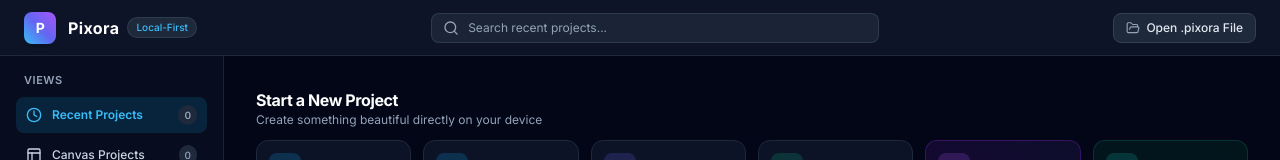
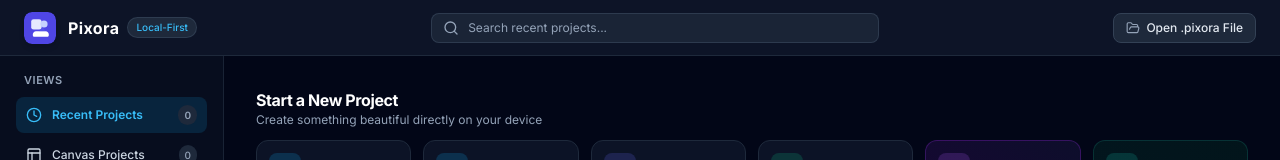
Before and after one commit to uypanha/pixora, a React (Vite) app: page / in a window 1280 px wide. Shown: the top 160 px of the page. Built offline with nearby package versions, Linux system fonts and the light colour scheme.

Commit message:
Update logo to Stitch app icon design

```diff
--- /dev/null
+++ b/src/components/common/PixoraLogo.tsx
@@ -0,0 +1,32 @@
+import React from 'react';
+
+interface PixoraLogoProps extends React.SVGProps<SVGSVGElement> {
+  size?: number | string;
+}
+
+export const PixoraLogo: React.FC<PixoraLogoProps> = ({
+  size = 24,
+  className = '',
+  ...props
+}) => {
+  return (
+    <svg
+      xmlns="http://www.w3.org/2000/svg"
+      viewBox="0 0 40 40"
+      fill="none"
+      width={size}
+      height={size}
+      className={className}
+      {...props}
+    >
+      <rect width="40" height="40" rx="10" fill="#4F46E5" />
+      <rect x="9" y="9" width="13" height="13" rx="3" fill="#EEF2FF" fillOpacity="0.95" />
+      <circle cx="25" cy="15" r="4.5" fill="#C7D2FE" />
+      <path
+        d="M11 28C11 25.7909 12.7909 24 15 24H27C29.2091 24 31 25.7909 31 28V29C31 30.1046 30.1046 31 29 31H13C11.8954 31 11 30.1046 11 29V28Z"
+        fill="#FFFFFF"
+      />
+      <path d="M19 24L23 18L27 24H19Z" fill="#6366F1" fillOpacity="0.4" />
+    </svg>
+  );
+};
--- a/src/components/home/HomeScreen.tsx
+++ b/src/components/home/HomeScreen.tsx
@@ -37,6 +37,7 @@ import {
 } from '../../storage/db';
 import { importPixoraFile } from '../../import/pixoraImporter';
 import { savePixoraFile } from '../../export/pixoraExporter';
+import { PixoraLogo } from '../common/PixoraLogo';
 
 interface HomeScreenProps {
   onOpenProject: (doc: PixoraDocument) => void;
@@ -252,9 +253,7 @@ export const HomeScreen: React.FC<HomeScreenProps> = ({
       <header className="h-14 border-b border-slate-800 bg-slate-900/90 backdrop-blur px-4 sm:px-6 flex items-center justify-between gap-4 flex-shrink-0 z-20">
         {/* Brand */}
         <div className="flex items-center space-x-3 flex-shrink-0">
-          <div className="w-8 h-8 rounded-lg bg-gradient-to-tr from-sky-400 via-indigo-500 to-purple-500 flex items-center justify-center shadow-md">
-            <span className="text-white text-sm font-black tracking-tighter">P</span>
-          </div>
+          <PixoraLogo size={32} className="w-8 h-8 rounded-lg shadow-md" />
           <div className="flex items-center space-x-2">
             <h1 className="text-base font-bold text-white tracking-wide">Pixora</h1>
             <span className="text-[10px] font-medium px-2 py-0.5 rounded-full bg-slate-800 text-sky-400 border border-slate-700/80">
--- a/src/components/launcher/Launcher.tsx
+++ b/src/components/launcher/Launcher.tsx
@@ -31,6 +31,7 @@ import {
   RecentProjectItem,
 } from '../../storage/db';
 import { importPixoraFile } from '../../import/pixoraImporter';
+import { PixoraLogo } from '../common/PixoraLogo';
 
 interface LauncherProps {
   isOpen: boolean;
@@ -200,9 +201,7 @@ export const Launcher: React.FC<LauncherProps> = ({
         {/* Header */}
         <div className="flex items-center justify-between px-4 py-3.5 sm:px-6 sm:py-5 border-b border-pixora-border bg-pixora-surface gap-3">
           <div className="flex items-center space-x-2.5 sm:space-x-3 min-w-0">
-            <div className="w-8 h-8 rounded-lg bg-gradient-to-tr from-sky-400 via-indigo-500 to-purple-500 flex items-center justify-center shadow-md flex-shrink-0">
-              <span className="text-white text-sm font-black tracking-tighter">P</span>
-            </div>
+            <PixoraLogo size={32} className="w-8 h-8 rounded-lg shadow-md flex-shrink-0" />
             <div className="min-w-0">
               <h2 className="text-base font-bold text-white tracking-wide flex items-center space-x-2">
                 <span>Pixora</span>
--- a/src/components/toolbar/TopToolbar.tsx
+++ b/src/components/toolbar/TopToolbar.tsx
@@ -21,6 +21,7 @@ import { savePixoraFile } from '../../export/pixoraExporter';
 import { importPixoraFile } from '../../import/pixoraImporter';
 import { importImageFile } from '../../import/imageImporter';
 import { ShapesDropdown } from './ShapesDropdown';
+import { PixoraLogo } from '../common/PixoraLogo';
 
 interface TopToolbarProps {
   onOpenLauncher: () => void;
@@ -126,9 +127,7 @@ export const TopToolbar: React.FC<TopToolbarProps> = ({
           title="Home / Recent Projects"
           className="flex items-center space-x-2 px-2 py-1.5 rounded-lg hover:bg-pixora-hover transition-colors group"
         >
-          <div className="w-6 h-6 rounded-md bg-gradient-to-tr from-sky-400 via-indigo-500 to-purple-500 flex items-center justify-center shadow-sm">
-            <span className="text-white text-xs font-black tracking-tighter">P</span>
-          </div>
+          <PixoraLogo size={24} className="w-6 h-6 rounded-md shadow-sm" />
           <span className="font-bold text-sm tracking-wide text-white group-hover:text-pixora-selection transition-colors">
             Pixora
           </span>
--- a/src/mobile/MobileTopBar.tsx
+++ b/src/mobile/MobileTopBar.tsx
@@ -4,6 +4,7 @@ import { useDocument } from '../document/documentContext';
 import { useEditor } from '../editor/editorContext';
 import { savePixoraFile } from '../export/pixoraExporter';
 import { importPixoraFile } from '../import/pixoraImporter';
+import { PixoraLogo } from '../components/common/PixoraLogo';
 
 interface MobileTopBarProps {
   onOpenLauncher: () => void;
@@ -43,9 +44,7 @@ export const MobileTopBar: React.FC<MobileTopBarProps> = ({ onOpenLauncher }) =>
           title="Home / Recent Projects"
           className="flex items-center space-x-1.5 focus:outline-none"
         >
-          <div className="w-6 h-6 rounded-md bg-gradient-to-tr from-sky-400 via-indigo-500 to-purple-500 flex items-center justify-center shadow-sm">
-            <span className="text-white text-xs font-black">P</span>
-          </div>
+          <PixoraLogo size={24} className="w-6 h-6 rounded-md shadow-sm" />
           <span className="font-bold text-sm text-white">Pixora</span>
         </button>
 
```
Also changed, not shown: public/favicon.svg.
